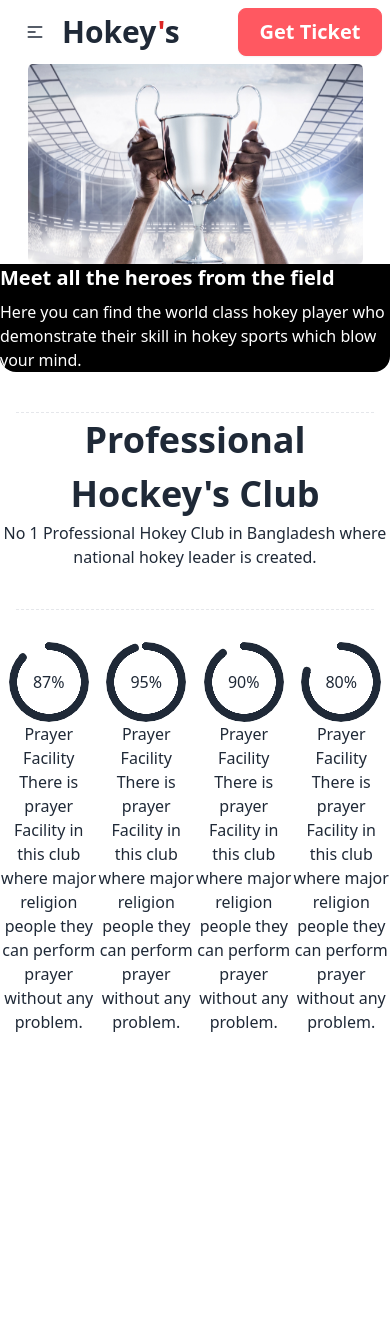
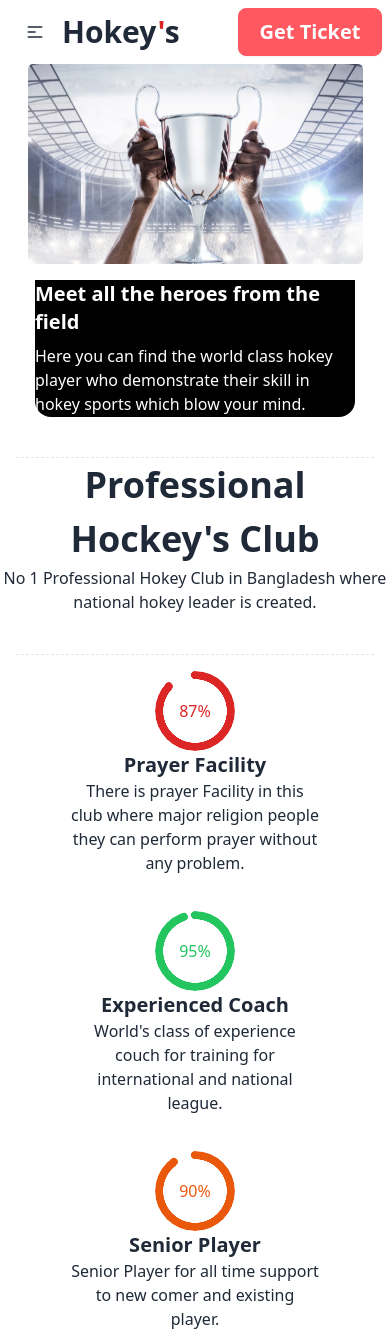
Before and after one commit to mohammedjasim69/B9A3-Hockeys-Assingment, a website: page index.html in a window 390 px wide. Shown: the top 1334 px of the page. Before the commit the page ends 1034 px from the top, so only its background shows below. Drawn offline with nearby package versions, Linux system fonts and the light colour scheme.

Commit message:
Make Card responsive

```diff
--- a/index.html
+++ b/index.html
@@ -51,11 +51,11 @@
     </div>
 <main>
     <section class="Banner">
-        <div class="banner relative">
+        <div class="banner lg:relative">
             <div class="banner-image">
                 <img class="mx-auto w-[335px] h-[200px] lg:w-[1400px] lg:h-[550px]" src="./Images/1.png" alt="">
             </div>
-            <div class="lg:absolute bg-black lg:w-[556px] lg:h-[165px] lg:left-[870px] lg:right-[167px] lg:top-[350px] lg:bottom-[5300px] rounded-2xl justify-center items-center lg:p-8">
+            <div class="lg:absolute bg-black max-w-80 h-[137px] lg:w-[556px] lg:h-[165px] lg:left-[870px] lg:right-[167px] lg:top-[350px] lg:bottom-[5300px] rounded-2xl justify-center lg:justify-center items-center lg:p-8 mx-auto mt-4">
                 <p class="text-xl font-semibold text-white bg-black text-left justify-start pb-2">Meet all the heroes from the field</p>
                 <p class="text-white text-left justify-start">Here you can find the world class hokey player who demonstrate their skill in hokey sports which blow your mind.</p>
             </div>
@@ -73,27 +73,27 @@
     <hr class="border-dashed text-[36px] font-extrabold mt-10 w-11/12 mx-auto">
 
     <!-- Card Section -->
-    <section class="flex justify-around mt-8 mx-auto max-w-6xl">
+    <section class="flex flex-col items-center justify-center lg:justify-around mt-4 lg:mt-8 mx-auto lg:max-w-6xl">
         <div class="card1 w-[250px] h-[240px] justify-center items-center text-center">
-            <div class="radial-progress" style="--value:87;" role="progressbar">87%</div>
-            <h3>Prayer Facility</h3>
+            <div class="radial-progress text-red-600" style="--value:87;" role="progressbar">87%</div>
+            <h3 class="text-xl font-semibold">Prayer Facility</h3>
             <p>There is prayer Facility in this club where major religion people they can perform prayer without any problem.</p>
         </div>
         <div class="card2 w-[250px] h-[240px] justify-center items-center text-center">
-            <div class="radial-progress" style="--value:95;" role="progressbar">95%</div>
-            <h3>Prayer Facility</h3>
-            <p>There is prayer Facility in this club where major religion people they can perform prayer without any problem.</p>
+            <div class="radial-progress text-green-500" style="--value:95;" role="progressbar">95%</div>
+            <h3 class="text-xl font-semibold">Experienced Coach</h3>
+            <p>World's class of experience couch for training for international and national league. </p>
         </div>
         <div class="card3 w-[250px] h-[240px] justify-center items-center text-center">
-            <div class="radial-progress" style="--value:90;" role="progressbar">90%</div>
-            <h3>Prayer Facility</h3>
-            <p>There is prayer Facility in this club where major religion people they can perform prayer without any problem.</p>
+            <div class="radial-progress text-orange-600" style="--value:90;" role="progressbar">90%</div>
+            <h3 class="text-xl font-semibold">Senior Player</h3>
+            <p>Senior Player for all time support to new comer and existing player.</p>
 
         </div>
         <div class="card4 w-[250px] h-[240px] justify-center items-center text-center">
-            <div class="radial-progress" style="--value:80;" role="progressbar">80%</div>
-            <h3>Prayer Facility</h3>
-            <p>There is prayer Facility in this club where major religion people they can perform prayer without any problem.</p>
+            <div class="radial-progress text-blue-600" style="--value:80;" role="progressbar">80%</div>
+            <h3 class="text-xl font-semibold">Training Ground</h3>
+            <p>Country's largest indoor and outdoor ground for intensive training.</p>
 
         </div>
 
```
